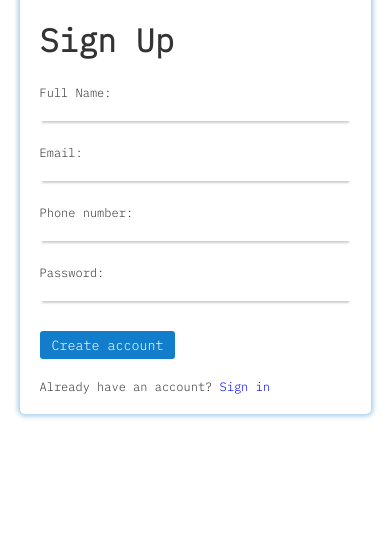
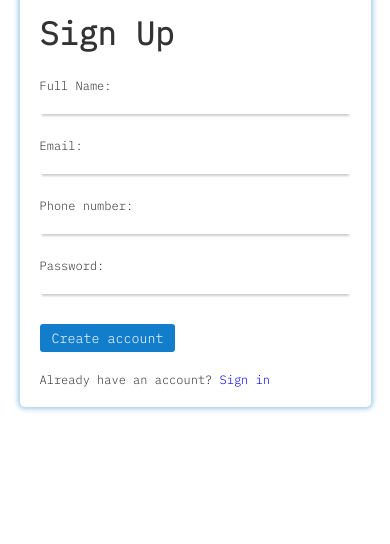
Before and after one commit to flohaden/banka, a PHP site: page /signup.html in a window 390 px wide. Shown: the part 300-844 px from the top of the page. Run offline with PHP 8.4, Linux system fonts and the light colour scheme.

Commit message:
adjust positioning on app

```diff
--- a/css/login-signup.css
+++ b/css/login-signup.css
@@ -1,12 +1,12 @@
-.login {
+.auth {
   /* height: 400px; */
   height: 100vh;
 }
 
-.login nav {
+.auth nav {
   position: absolute;
   top: 0;
-  padding: 20px;
+  padding: 20px 0;
 }
 
 .form-sec {
@@ -100,16 +100,16 @@
     font-size: 0.8em;
   }
 }
-@media screen and (max-width: 320px) {
+@media screen and (max-width: 400px) {
   .form-sec {
-    margin-top: 20%;
+    margin-top: 50px;
     box-shadow: 0 0 5px 2px rgba(18, 125, 203, 0.4);
   }
   nav {
     padding: 10px;
   }
   .form-sec .form {
-    padding: 10px;
+    padding: 20px;
   }
   .form-sec .welcome {
     padding: 40px 10px 20px;
--- a/login.html
+++ b/login.html
@@ -13,7 +13,7 @@
 </head>
 
 <body>
-	<div class="login flex-center w-full">
+	<div class="auth flex-center w-full">
 		<nav class="w-full">
 			<div class="container">
 				<img src="./images/logo4.png" style=width:50px;></a>
--- a/signup.html
+++ b/signup.html
@@ -13,7 +13,7 @@
 </head>
 
 <body>
-	<div class="login flex-center w-full">
+	<div class="auth flex-center w-full">
 		<nav class="w-full">
 			<div class="container">
 				<img src="./images/logo4.png" style=width:50px;></a>
```
